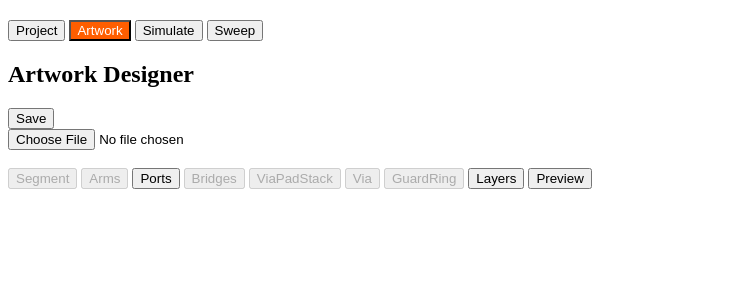
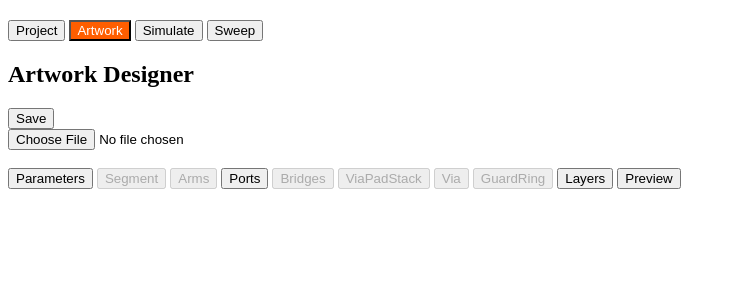
Before and after one commit to emoninet2/Conure, a Flask app: page / in a window 1280 px wide, after a click on "Artwork". Shown: the part 112-412 px from the top of the page, without its empty margins (0-736 px from the left). Run offline with Flask 3, Linux system fonts and the light colour scheme.

Commit message:
uix added design parameter

```diff
--- a/uix/static/js/script_artwork.js
+++ b/uix/static/js/script_artwork.js
@@ -3,6 +3,7 @@
 
 var tabButton = {};
 
+tabButton.parameters = document.getElementById('btn-sel-artwork-parameters');
 tabButton.segment = document.getElementById('btn-sel-artwork-segment');
 tabButton.arms = document.getElementById('btn-sel-artwork-arms');
 tabButton.ports = document.getElementById('btn-sel-artwork-ports');
@@ -44,6 +45,10 @@ function showArtworkTab(subTabName) {
 
 
     switch (subTabName) {
+        case 'parameters':
+            // Code for segment sub-tab
+            tabButton.parameters.classList.add('active-tab');
+            break;
         case 'segment':
             // Code for segment sub-tab
             tabButton.segment.classList.add('active-tab');
@@ -155,6 +160,9 @@ function updateArtworkTabsAvailability() {
 
 
 function populateArtworkDescriptionData(jsonData) {
+    if (jsonData.parameters){
+        populateParamTable(jsonData.parameters);
+    }
     if (jsonData.layer) {
         populateLayersTable(jsonData.layer);
     }
@@ -180,6 +188,8 @@ function populateArtworkDescriptionData(jsonData) {
         populateGuardRingTable(jsonData.guardRing);
         populateDummyFillTable(jsonData.guardRing);
     }
+
+
 }
 
 
@@ -267,27 +277,11 @@ function uploadAndLoadFromADF() {
 }
 
 
-function getParametersJSON() {
-    var parameters = {
-        "name": "Inductor_Coplanar_4",
-        "class": "Spiral",
-        "type": "Coplanar",
-        "corners": 8,
-        "rings": 4,
-        "apothem": 80,
-        "width": 20,
-        "spacing": 2,
-        "precision": 0.005,
-        "outputDir": "./ARTWORK"
-    };
-
-    return { "parameters": parameters };
-}
 
 
 function saveArtworkDescriptionData(filePath, fileName) {
     var artworkDescriptionDataJSON = {
-        parameters: getParametersJSON().parameters,
+        parameters: getParamJSON().parameters,
         layer: getLayersJSON().layer,
         via: getViaJSON().via,
         viaPadStack: getViaPadStackJSON().viaPadStack,
--- /dev/null
+++ b/uix/static/js/script_parameters.js
@@ -0,0 +1,43 @@
+
+
+function getParamJSON() {
+
+    var apothem = parseFloat(document.getElementById('apothem').value);
+    var condWidth = parseFloat(document.getElementById('condWidth').value);
+    var condSpacing = parseFloat(document.getElementById('condSpacing').value);
+
+
+    var parameters = {
+        "name": "Inductor_Coplanar_4",
+        "class": "Spiral",
+        "type": "Coplanar",
+        "corners": 8,
+        "rings": 4,
+        "apothem": apothem,
+        "width": condWidth,
+        "spacing": condSpacing,
+        "precision": 0.005,
+        "outputDir": "./ARTWORK"
+    };
+
+    return { "parameters": parameters };
+}
+
+
+function populateParamTable(paramData) {
+
+    var apothem = paramData.apothem;
+    var condWidth = paramData.width;
+    var condSpacing = paramData.spacing;
+
+    document.getElementById('apothem').value = apothem;
+
+    document.getElementById('condWidth').value = condWidth;
+
+    document.getElementById('condSpacing').value = condSpacing;
+
+    // Add one empty row at the end for adding new entries
+    //addLayerRow();
+
+    //updateArtworkTabsAvailability(); // Update tabs after populating layers
+}
--- a/uix/templates/artwork.html
+++ b/uix/templates/artwork.html
@@ -23,7 +23,7 @@
 <!-- <button onclick="saveADF()">Save</button> -->
 <!-- </form> -->
 
-
+<button id="btn-sel-artwork-parameters" onclick="showArtworkTab('parameters')">Parameters</button>
 <button id="btn-sel-artwork-segment" onclick="showArtworkTab('segment')">Segment</button>
 <button id="btn-sel-artwork-arms" onclick="showArtworkTab('arms')">Arms</button>
 <button id="btn-sel-artwork-ports" onclick="showArtworkTab('ports')">Ports</button>
@@ -43,6 +43,29 @@
 </div>
 
 
+
+<div id="parameters" class="sub-tab-content" style="display: none;">
+    <h3>Design Parameters</h3>
+
+    <div style="overflow-x: auto;">
+
+        <div id="paramTable">
+            <!-- Tables will be dynamically generated here -->
+            <label for="apothem">Apothem:</label>
+            <input type="number" id="apothem" value="" min="1">
+            <br>
+            <label for="condWidth">Conductor Width:</label>
+            <input type="number" id="condWidth" value="" min="1">
+            <br>
+            <label for="condSpacing">Conductor Spacing:</label>
+            <input type="number" id="condSpacing" value="" min="1">
+            <br>
+        </div>
+
+
+    </div>
+
+</div>
 
 <div id="segment" class="sub-tab-content" style="display: none;">
     <h3>Segment Designer</h3>
@@ -393,3 +416,4 @@
 <script src="/static/js/script_segments.js"></script>
 <script src="/static/js/script_guardRing.js"></script>
 <script src="/static/js/script_preview.js"></script>
+<script src="/static/js/script_parameters.js"></script>
--- a/uix/uix.py
+++ b/uix/uix.py
@@ -310,8 +310,8 @@ def delete_file():
 @app.route('/generate_preview', methods=['POST'])
 def generate_preview():
     data = request.json
-
-    artwork_generator_path = "/Users/habiburrahman/Documents/Projects/Conure/artwork_generator/artwork_generator.py"
+    artwork_generator_path = "/projects/bitstream/emon/projects/conure/artwork_generator/artwork_generator.py"
+    #artwork_generator_path = "/Users/habiburrahman/Documents/Projects/Conure/artwork_generator/artwork_generator.py"
     ADFPath = os.path.expanduser(data.get('ADF'))
     outputPath = os.path.expanduser(data.get('outputPath', ''))
     outputName = data.get('outputName', '')
```
